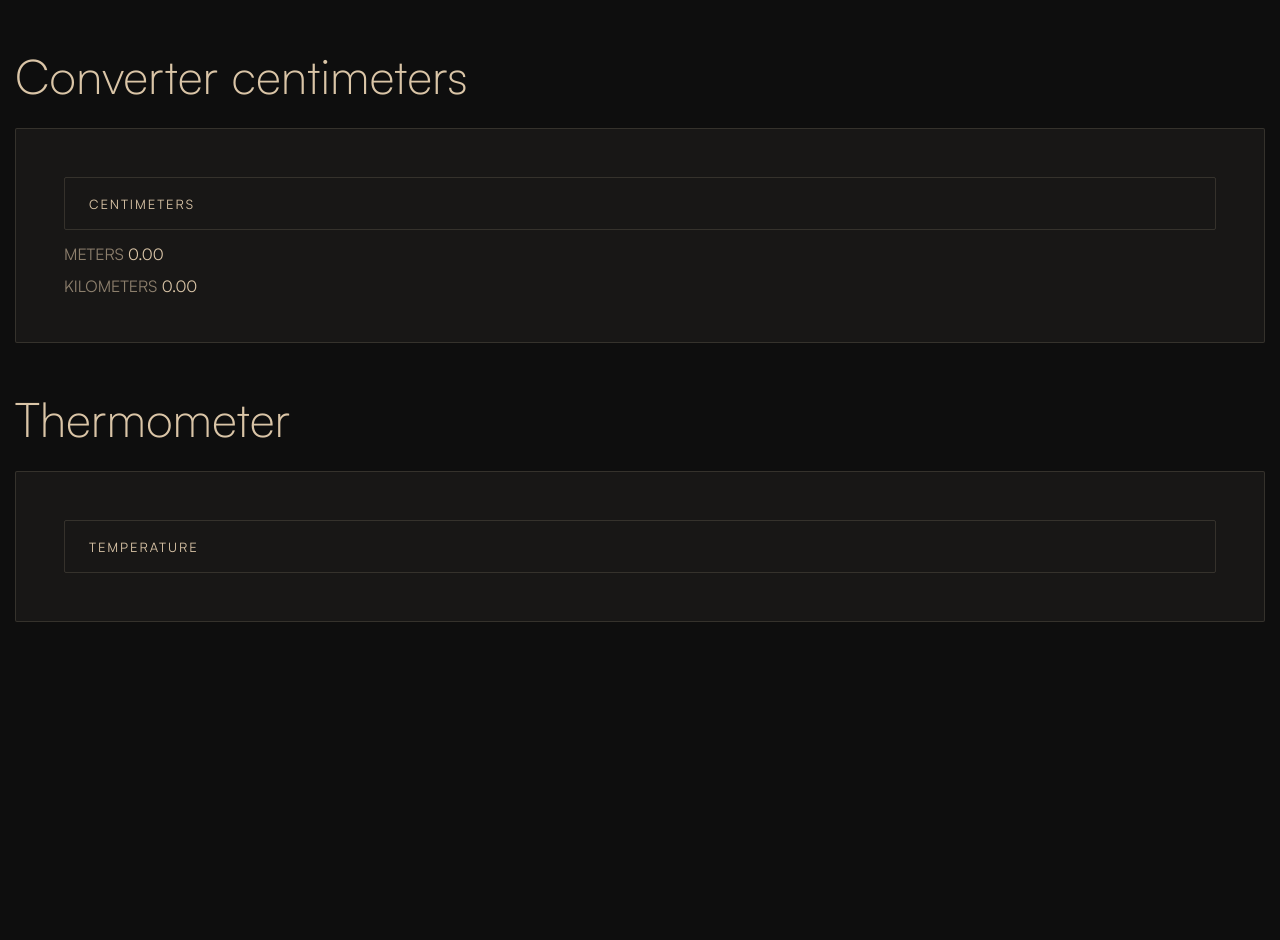
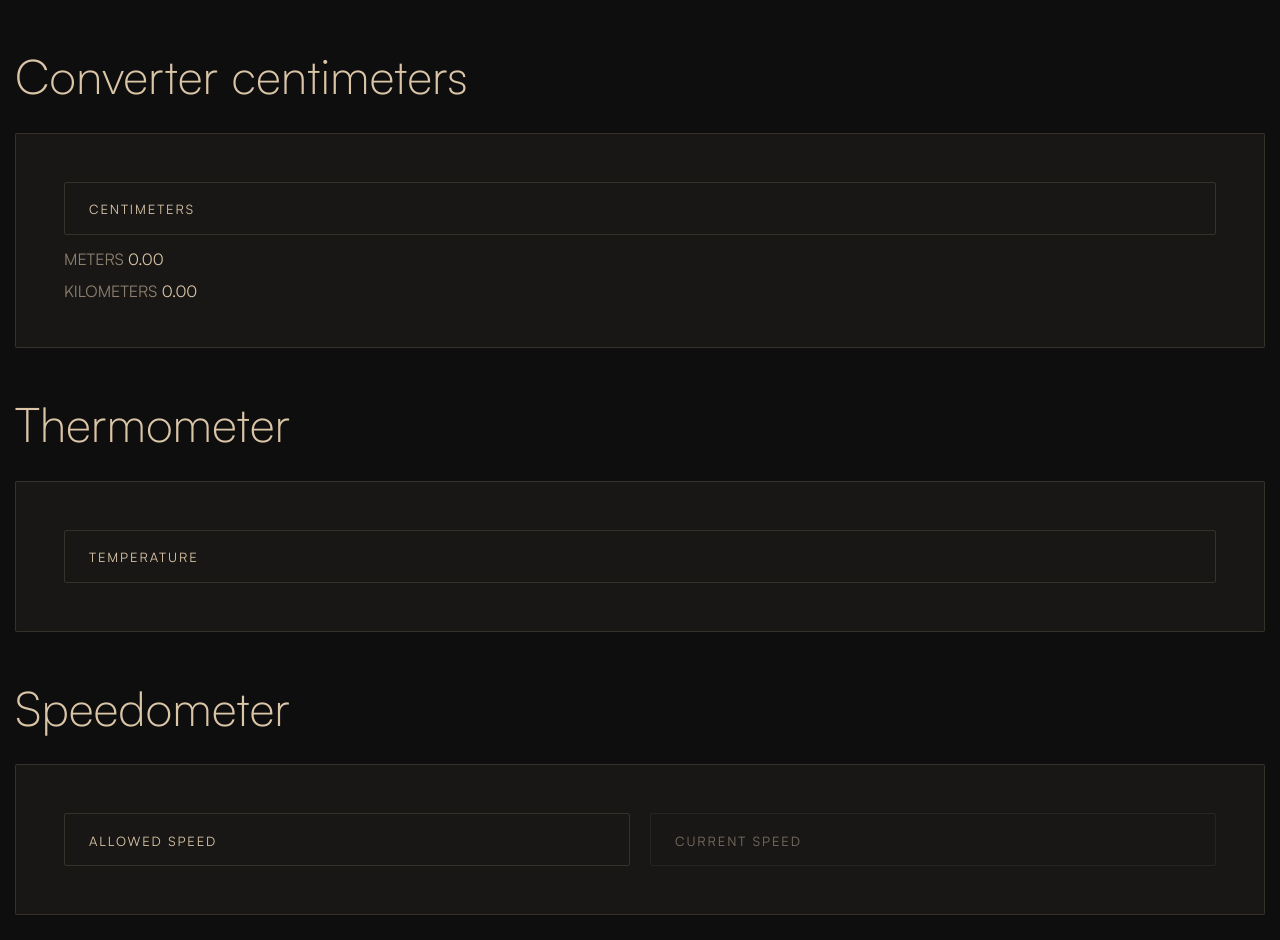
Before and after one commit to m1neil/homework_3, a React (Vite) app: page / in a window 1280 px wide. Before the commit the page ends 800 px from the top, so only its background shows below. Built offline with nearby package versions, Linux system fonts and the light colour scheme.

Commit message:
add task component Speedometer

```diff
--- a/src/components/App.jsx
+++ b/src/components/App.jsx
@@ -1,5 +1,6 @@
 import CentimeterConverter from './CentimeterConverter';
-import Thermometer from './thermometer';
+import Speedometer from './Speedometer';
+import Thermometer from './Thermometer';
 
 function App() {
 
@@ -7,6 +8,7 @@ function App() {
 		<>
 			<CentimeterConverter />
 			<Thermometer />
+			<Speedometer />
 		</>
 	)
 }
--- a/src/components/CentimeterConverter.jsx
+++ b/src/components/CentimeterConverter.jsx
@@ -17,9 +17,10 @@ function CentimeterConverter() {
 		<section className="converter">
 			<div className="converter-container">
 				<h2 className="converter-title title">Converter centimeters</h2>
-				<div className="converter-body">
+				<div className="converter-body body-block">
 					<input
 						type="text"
+						name="centimeters"
 						value={centimeters}
 						onChange={handleCentimetersChange}
 						placeholder="Centimeters"
--- /dev/null
+++ b/src/components/Speedometer.jsx
@@ -0,0 +1,75 @@
+import { useState } from "react"
+
+function Speedometer() {
+	const [allowedSpeed, setAllowedSpeed] = useState('')
+	const [currentSpeed, setCurrentSpeed] = useState('')
+
+	const handleSpeedChange = e => {
+		const { value, name } = e.target
+		const regExp = /\D/
+		if (regExp.test(value)) return
+		name === 'allowed-speed' ? setAllowedSpeed(value) : setCurrentSpeed(value)
+	}
+
+	const getCurSpeedFromAllowed = (curSpeed, maxSpeed) => {
+		return isNaN(curSpeed) || isNaN(maxSpeed) ? null : curSpeed / maxSpeed * 100
+	}
+
+	const getClassStylesInput = speedPercent => {
+		if (speedPercent === null) return ''
+
+		let className
+		if (speedPercent >= 100) className = '-red'
+		else if (speedPercent >= 50) className = '-green'
+		else className = '-orange'
+
+		return className
+	}
+
+	const speedPercent = getCurSpeedFromAllowed(
+		parseInt(currentSpeed),
+		parseInt(allowedSpeed)
+	)
+	const classStyleInput = getClassStylesInput(speedPercent)
+
+	console.log(speedPercent);
+
+
+	let contentWarning
+	if (speedPercent && speedPercent > 90)
+		contentWarning = <div className="warning">Attention!!!</div>
+	else contentWarning = null
+
+
+	return (
+		<section className="speedometer">
+			<div className="speedometer-container">
+				<h2 className="speedometer-title title">Speedometer</h2>
+				<div className="speedometer-body body-block">
+					<div className="speedometer-row">
+						<input
+							type="text"
+							name="allowed-speed"
+							value={allowedSpeed}
+							onChange={handleSpeedChange}
+							className="speedometer-input input"
+							placeholder="Allowed speed"
+						/>
+						<input
+							type="text"
+							name="current-speed"
+							value={currentSpeed}
+							onChange={handleSpeedChange}
+							disabled={!allowedSpeed}
+							className={`speedometer-input input ${classStyleInput}`}
+							placeholder="Current speed"
+						/>
+					</div>
+					{contentWarning}
+				</div>
+			</div>
+		</section>
+	)
+}
+
+export default Speedometer
--- a/src/components/Thermometer.jsx
+++ b/src/components/Thermometer.jsx
@@ -28,8 +28,15 @@ function Thermometer() {
 		<section className="thermometer">
 			<div className="thermometer-container">
 				<h2 className="thermometer-title title">Thermometer</h2>
-				<div className={`thermometer-body ${getClassStyle()}`}>
-					<input placeholder="temperature" value={temperature} onChange={handleTemperatureChange} type="text" className="thermometer-input input" />
+				<div className={`thermometer-body body-block ${getClassStyle()}`}>
+					<input
+						type="text"
+						name="thermometer"
+						value={temperature}
+						onChange={handleTemperatureChange}
+						className="thermometer-input input"
+						placeholder="temperature"
+					/>
 				</div>
 			</div>
 		</section>
--- a/src/styles/components/converter.scss
+++ b/src/styles/components/converter.scss
@@ -4,19 +4,12 @@
 	padding-block: toRem(50) toRem(25);
 	&-title {
 		&:not(:last-child) {
-			margin-bottom: toRem(25);
+			margin-bottom: toRem(30);
 		}
 	}
 	&-container {
 	}
 	&-body {
-		padding: toRem(48);
-		border: toRem(1) solid rgba(218, 197, 167, 0.15);
-		border-radius: toRem(2);
-		background: rgba(218, 197, 167, 0.05);
-		& > *:not(:last-child) {
-			margin-bottom: toRem(16);
-		}
 	}
 	&-input {
 	}
--- a/src/styles/components/form/input.scss
+++ b/src/styles/components/form/input.scss
@@ -8,7 +8,9 @@
 	letter-spacing: 0.12rem;
 	color: #dac5a7;
 	outline: none;
-	transition: border-color 0.3s;
+	transition:
+		border-color 0.3s,
+		opacity 0.3s;
 	&::placeholder {
 		transition: opacity 0.3s;
 		text-transform: uppercase;
@@ -21,4 +23,7 @@
 			opacity: 0;
 		}
 	}
+	&:disabled {
+		opacity: 0.5;
+	}
 }
--- a/src/styles/components/index.scss
+++ b/src/styles/components/index.scss
@@ -2,3 +2,4 @@
 @forward "./form/form";
 @forward "./converter";
 @forward "./thermometer";
+@forward "./speedometer";
--- /dev/null
+++ b/src/styles/components/speedometer.scss
@@ -0,0 +1,34 @@
+@use "../includes/" as *;
+
+.speedometer {
+	padding-block: 25px;
+	&-container {
+	}
+	&-title {
+		&:not(:last-child) {
+			margin-bottom: toRem(30);
+		}
+	}
+	&-body {
+	}
+	&-row {
+		display: flex;
+		column-gap: toRem(20);
+	}
+	&-input {
+		flex: 1 1 toRem(20);
+		transition:
+			border-color 0.3s,
+			opacity 0.3s,
+			background-color 0.3s;
+		&.-red {
+			background-color: $red-transparent;
+		}
+		&.-green {
+			background-color: $green-transparent;
+		}
+		&.-orange {
+			background-color: $orange-transparent;
+		}
+	}
+}
--- a/src/styles/components/thermometer.scss
+++ b/src/styles/components/thermometer.scss
@@ -1,29 +1,27 @@
-@use "./converter" as *;
-@use "../includes/mixins" as *;
+@use "../includes/" as *;
 
 .thermometer {
 	padding-block: toRem(25);
 	&-title {
 		&:not(:last-child) {
-			margin-bottom: toRem(25);
+			margin-bottom: toRem(30);
 		}
 	}
 	&-container {
 	}
 	&-body {
-		@extend .converter-body;
 		transition: background-color 0.3s;
 		&.-red {
-			background-color: rgba(255, 0, 0, 0.1);
+			background-color: $red-transparent;
 		}
 		&.-green {
-			background-color: rgba(0, 255, 0, 0.1);
+			background-color: $green-transparent;
 		}
 		&.-blue {
-			background-color: rgba(0, 0, 255, 0.1);
+			background-color: $blue-transparent;
 		}
 		&.-white {
-			background-color: rgba(255, 255, 255, 0.1);
+			background-color: $white-transparent;
 		}
 	}
 }
--- a/src/styles/includes/common.scss
+++ b/src/styles/includes/common.scss
@@ -7,3 +7,18 @@
 	line-height: 1.1;
 	color: $accentColor;
 }
+
+.body-block {
+	padding: toRem(48);
+	border: toRem(1) solid rgba(218, 197, 167, 0.15);
+	border-radius: toRem(2);
+	background: rgba(218, 197, 167, 0.05);
+	& > *:not(:last-child) {
+		margin-bottom: toRem(16);
+	}
+}
+
+.warning {
+	color: rgb(255, 0, 0);
+	text-transform: uppercase;
+}
--- a/src/styles/includes/variables.scss
+++ b/src/styles/includes/variables.scss
@@ -14,6 +14,12 @@ $fontSecond: "Chillax", sans-serif;
 $mainColor: rgba(218, 197, 167, 0.6); // Колір шрифту за замовчуванням
 $backgroundColor: #0e0e0e;
 $accentColor: #dac5a7;
+
+$red-transparent: rgba(255, 0, 0, 0.1);
+$green-transparent: rgba(0, 255, 0, 0.1);
+$blue-transparent: rgba(0, 0, 255, 0.1);
+$white-transparent: rgba(255, 255, 255, 0.1);
+$orange-transparent: rgba(255, 165, 0, 0.1);
 
 // Палітра кольорів
 // @import "base/colors-palette";
```
